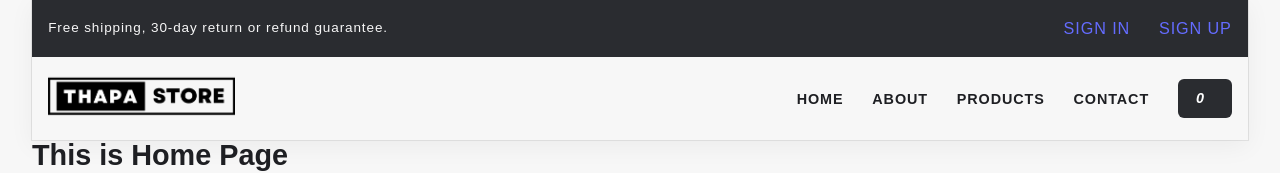
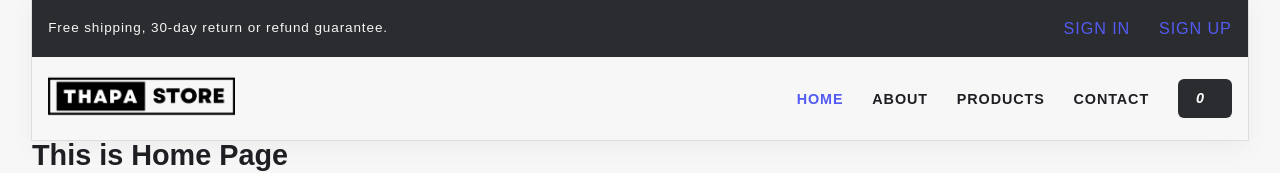
Before and after one commit to Vishalrathod8788/React_Router, a React (Vite) app: page / in a window 1280 px wide. Shown: the top 173 px of the page. Built offline with nearby package versions, Linux system fonts and the light colour scheme.

Commit message:
Add Product page and update navigation links

```diff
--- a/src/App.css
+++ b/src/App.css
@@ -241,6 +241,14 @@ textarea:focus-visible {
 
 .section-navbar img {
   width: 25%;
+}
+
+.section-navbar .navbar ul li .active {
+  color: #535bf2;
+}
+
+.active {
+  color: #535bf2;
 }
 
 .section-navbar .navbar ul {
--- a/src/App.jsx
+++ b/src/App.jsx
@@ -4,6 +4,7 @@ import { About } from "./pages/About";
 import { Movie } from "./pages/Movie";
 import { Contact } from "./pages/Contact";
 import { AppLayout } from "./components/layouts/AppLayout";
+import { Product } from "./pages/Product";
 import "./App.css";
 
 const App = () => {
@@ -25,6 +26,10 @@ const App = () => {
           element: <Movie />,
         },
         {
+          path: "/product",
+          element: <Product />,
+        },
+        {
           path: "/contact",
           element: <Contact />,
         },
--- a/src/components/layouts/AppLayout.jsx
+++ b/src/components/layouts/AppLayout.jsx
@@ -1,8 +1,4 @@
 import { Outlet } from "react-router-dom";
-import { About } from "../../pages/About";
-import { Contact } from "../../pages/Contact";
-import { Home } from "../../pages/Home";
-import { Movie } from "../../pages/Movie";
 import { Footer } from "./Footer";
 import { Header } from "./Header";
 
--- a/src/components/layouts/Footer.jsx
+++ b/src/components/layouts/Footer.jsx
@@ -56,7 +56,6 @@ export const Footer = () => {
           </div>
         </div>
       </footer>
-      `;
     </>
   );
 };
--- a/src/components/layouts/Header.jsx
+++ b/src/components/layouts/Header.jsx
@@ -10,8 +10,8 @@ export const Header = () => {
               <p>Free shipping, 30-day return or refund guarantee.</p>
             </div>
             <div className="sing_in_up">
-              <NavLink to="# ">SIGN IN</NavLink>
-              <NavLink to="# ">SIGN UP</NavLink>
+              <NavLink to="">SIGN IN</NavLink>
+              <NavLink to="">SIGN UP</NavLink>
             </div>
           </div>
         </section>
@@ -31,7 +31,12 @@ export const Header = () => {
           <nav className="navbar">
             <ul>
               <li className="nav-item">
-                <NavLink to="/" className="nav-link">
+                <NavLink
+                  to="/"
+                  className={({ isActive }) =>
+                    isActive ? "nav-link active" : "nav-link"
+                  }
+                >
                   Home
                 </NavLink>
               </li>
@@ -41,7 +46,7 @@ export const Header = () => {
                 </NavLink>
               </li>
               <li className="nav-item">
-                <NavLink to="" className="nav-link">
+                <NavLink to="product" className="nav-link">
                   products
                 </NavLink>
               </li>
--- /dev/null
+++ b/src/pages/Product.jsx
@@ -0,0 +1,3 @@
+export const Product = () => {
+  return <h1>This is a Product pages</h1>;
+};
```
